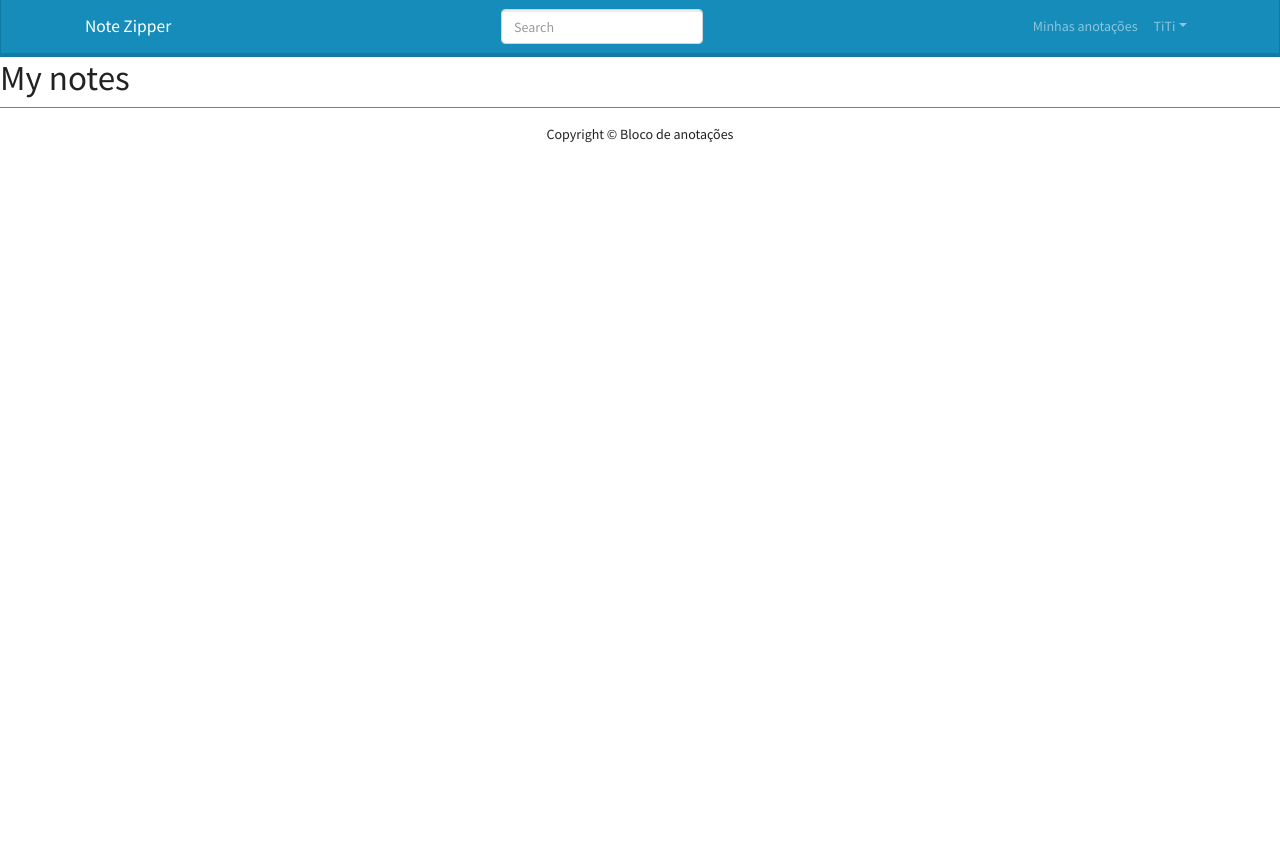
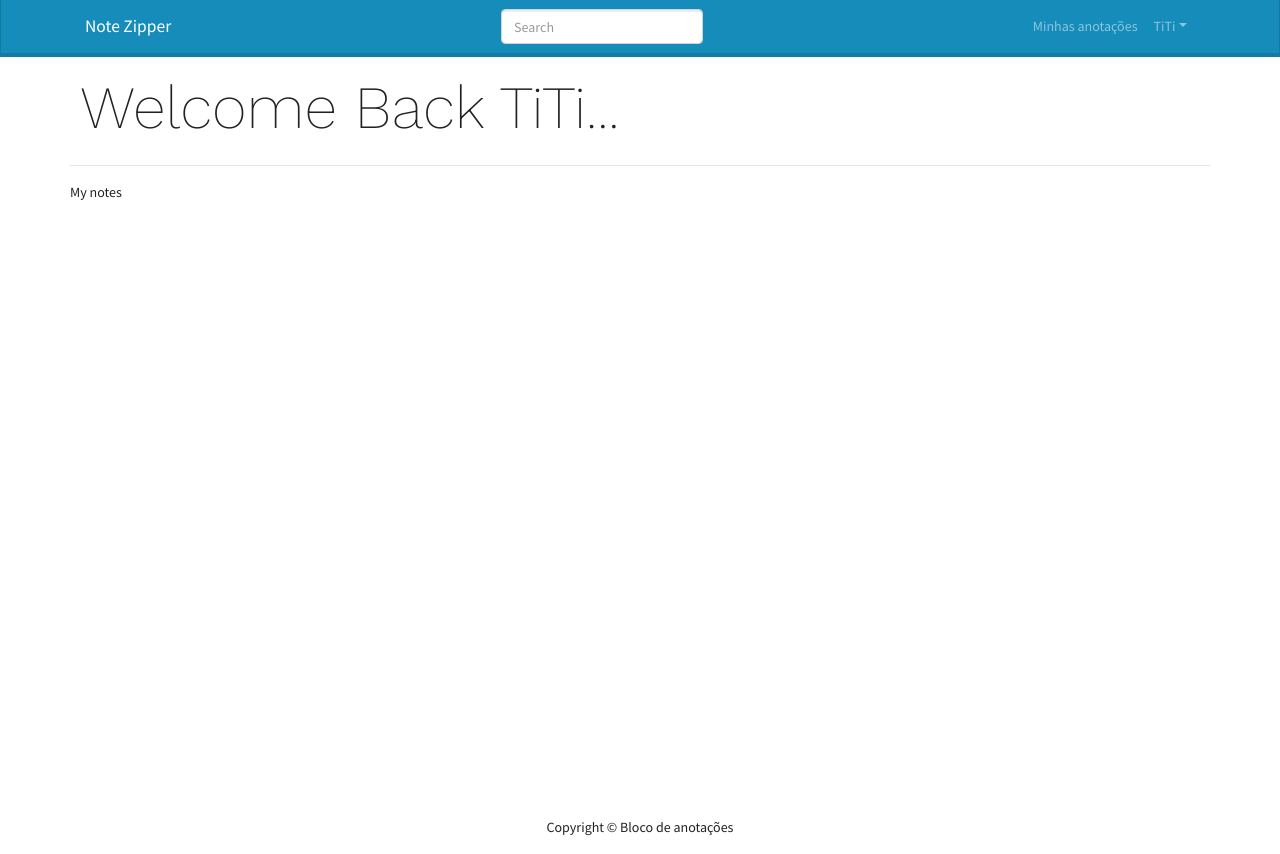
Before and after one commit to Clesioks/MERN_tutorial, a React (Create React App) app in the folder frontend/: page /mynotes in a window 1280 px wide. Before the commit the page ends 800 px from the top, so only its background shows below. Built offline with nearby package versions, Linux system fonts and the light colour scheme.

Commit message:
mainScreen

```diff
--- a/frontend/src/components/Footer/Footer.js
+++ b/frontend/src/components/Footer/Footer.js
@@ -10,7 +10,6 @@ const Footer = () => {
         bottom: 0,
         display: "flex",
         justifyContent: "center",
-        borderTop: "1px solid gray",
       }}
     >
       <Container>
--- a/frontend/src/components/Header/Header.js
+++ b/frontend/src/components/Header/Header.js
@@ -8,12 +8,15 @@ import {
 } from "react-bootstrap";
 
 import React from "react";
+import { Link } from "react-router-dom";
 
 const Header = () => {
   return (
     <Navbar bg="primary" expand="lg" variant="dark">
       <Container>
-        <Navbar.Brand href="/">Note Zipper</Navbar.Brand>
+        <Navbar.Brand>
+          <Link to="/">Note Zipper</Link>
+        </Navbar.Brand>
         <Navbar.Toggle aria-controls="basic-navbar-nav" />
         <Navbar.Collapse id="basic-navbar-nav">
           <Nav className="m-auto">
@@ -26,7 +29,9 @@ const Header = () => {
             </Form>
           </Nav>
           <Nav>
-            <Nav.Link href="#home">Minhas anotações</Nav.Link>
+            <Nav.Link>
+              <Link to="/mynotes"> Minhas anotações</Link>
+            </Nav.Link>
             <NavDropdown title="TiTi" id="basic-nav-dropdown">
               <NavDropdown.Item href="#action/3.1">
                 Minha conta
--- /dev/null
+++ b/frontend/src/components/MainScreen.css
@@ -0,0 +1,25 @@
+@import url("https://fonts.googleapis.com/css2?family=Work+Sans:wght@200&display=swap");
+
+.mainback {
+  min-height: 93vh;
+  display: flex;
+  padding: 10px 0;
+}
+
+.page {
+  width: 100%;
+}
+
+.heading {
+  font-size: 60px;
+  font-family: "Work Sans", sans-serif;
+  padding: 5px 10px;
+}
+
+@media only screen and (max-width: 600px) {
+  .heading {
+    font-size: 30px;
+    display: flex;
+    justify-content: center;
+  }
+}
--- /dev/null
+++ b/frontend/src/components/MainScreen.js
@@ -0,0 +1,24 @@
+import { Container, Row } from "react-bootstrap";
+import "./MainScreen.css";
+
+const MainScreen = ({ title, children }) => {
+  return (
+    <div className="mainback">
+      <Container>
+        <Row>
+          <div className="page">
+            {title && (
+              <>
+                <h1 className="heading">{title}</h1>
+                <hr />
+              </>
+            )}
+            {children}
+          </div>
+        </Row>
+      </Container>
+    </div>
+  );
+};
+
+export default MainScreen;
--- a/frontend/src/screens/MyNotes/MyNotes.js
+++ b/frontend/src/screens/MyNotes/MyNotes.js
@@ -1,7 +1,8 @@
 import React from "react";
+import MainScreen from "../../components/MainScreen";
 
 const MyNotes = () => {
-  return <h1>My notes</h1>;
+  return <MainScreen title="Welcome Back TiTi...">My notes</MainScreen>;
 };
 
 export default MyNotes;
```
